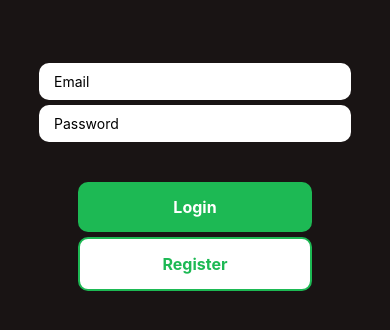
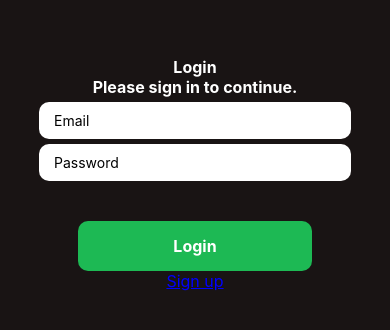
Before and after one commit to svenhho/mobile_application_project, a React Native app: screen / in a window 390 px wide. Shown: the part 248-578 px from the top of the page. Built offline with nearby package versions, Linux system fonts and the light colour scheme; no server answers.

Commit message:
add register page and password validation

```diff
--- a/App.js
+++ b/App.js
@@ -4,19 +4,21 @@
 import Login from './screens/Login';
 import Settings from './screens/Settings'
 import Navigation from './screens/Navigation'
+import PlanWorkout from './screens/PlanWorkout';
+import Register from './screens/Register';
 
 
 const Stack = createNativeStackNavigator();
 
 export default function App() {
-
-
   return (
     <NavigationContainer>
       <Stack.Navigator initialRouteName='Login'>
         <Stack.Screen name="Login" component={Login} options={{ headerShown: false }} />
         <Stack.Screen name="main" component={Navigation} options={{ headerShown: false }} />
         <Stack.Screen name="Settings" component={Settings} />
+        <Stack.Screen name="Register" component={Register} />
+        <Stack.Screen name="PlanWorkout" component={PlanWorkout} />
       </Stack.Navigator>
     </NavigationContainer>
   );
--- a/screens/Login.js
+++ b/screens/Login.js
@@ -2,14 +2,13 @@
 import { TextInput, View, TouchableOpacity, Text, StyleSheet, KeyboardAvoidingView } from 'react-native'
 import { createUserWithEmailAndPassword, signInWithEmailAndPassword, GoogleAuthProvider, signOut } from "firebase/auth";
 import { authentication } from '../firebase';
-import { useNavigation } from '@react-navigation/native';
+import * as Google from 'expo-google-sign-in';
+import * as Facebook from 'expo-facebook';
 
-export default function Login() {
+export default function Login({ navigation }) {
 
     const [email, setEmail] = useState('')
     const [password, setPassword] = useState('')
-
-    const navigation = useNavigation()
 
     useEffect(() => {
         const unsubscribe = authentication.onAuthStateChanged(user => {
@@ -20,23 +19,6 @@
         return unsubscribe
     }, [])
 
-
-    // create user / register (validate and verify in registration before calling this function, password>5!!)
-    const createUser = () => {
-        createUserWithEmailAndPassword(authentication, email, password)
-            .then((userCredential) => {
-                // Signed in
-                const user = userCredential.user;
-                console.log('Registered with: ' + user.email);
-                // ...
-            })
-            .catch((error) => {
-                const errorCode = error.code;
-                const errorMessage = error.message;
-                console.log(errorCode, errorMessage);
-                // ..
-            });
-    }
 
     // log in
     const loginUser = () => {
@@ -66,33 +48,16 @@
         });
     }
 
-    /**
-    // sign in with google popup window
-    signInWithPopup(auth, provider)
-        .then((result) => {
-            // This gives you a Google Access Token. You can use it to access the Google API.
-            const credential = GoogleAuthProvider.credentialFromResult(result);
-            const token = credential.accessToken;
-            // The signed-in user info.
-            const user = result.user;
-            // ...
-        }).catch((error) => {
-            // Handle Errors here.
-            const errorCode = error.code;
-            const errorMessage = error.message;
-            // The email of the user's account used.
-            const email = error.customData.email;
-            // The AuthCredential type that was used.
-            const credential = GoogleAuthProvider.credentialFromError(error);
-            // ...
-        });*/
-
     return (
         <KeyboardAvoidingView
             style={styles.container}
             behaviour="padding"
         >
+            <Text style={styles.buttonText}>Login</Text>
+            <Text style={styles.buttonText}>Please sign in to continue.</Text>
+
             <View style={styles.inputContainer}>
+
                 <TextInput
                     placeholder='Email'
                     value={email}
@@ -113,14 +78,18 @@
                 >
                     <Text style={styles.buttonText}>Login</Text>
                 </TouchableOpacity>
-
+            </View>
+            <View >
                 <TouchableOpacity
-                    onPress={createUser}
-                    style={[styles.button, styles.buttonOutline]}
+                    onPress={() =>
+                        navigation.navigate('Register')
+                    }
                 >
-                    <Text style={styles.buttonOutlineText}>Register</Text>
+                    <Text style={styles.signUpButtonText}>Sign up</Text>
                 </TouchableOpacity>
             </View>
+
+
         </KeyboardAvoidingView>
     )
 }
@@ -171,4 +140,13 @@
         fontWeight: '700',
         fontSize: 16,
     },
+    signUpButton: {
+        alignItems: 'center',
+        backgroundColor: 'transparent',
+    },
+    signUpButtonText: {
+        color: 'blue',
+        fontSize: 16,
+        textDecorationLine: 'underline',
+    },
 })
--- a/screens/Navigation.js
+++ b/screens/Navigation.js
@@ -1,18 +1,19 @@
 import * as React from 'react';
 import { createBottomTabNavigator } from '@react-navigation/bottom-tabs';
 import Ionicons from 'react-native-vector-icons/Ionicons';
+import Popup from 'reactjs-popup';
+
 
 // Screens
 import Homepage from './Homepage';
 import Calendar from './Calendar';
 import User from './User';
-import Setting from './Settings'
+import PlanWorkout from './PlanWorkout'
 
 //Screen names
-const homeName = "Home";
+const homeName = "ExerPlan";
 const calendarName = "Calendar";
 const userName = "User";
-const settingsName = "Settings"
 
 const Tab = createBottomTabNavigator();
 
@@ -22,6 +23,7 @@
             initialRouteName={homeName}
             padding={48}
             screenOptions={({ route }) => ({
+                padding: 200,
                 activeTintColor: '#1db954s',
                 inactiveTintColor: 'grey',
                 labelStyle: { paddingBottom: 10, fontSize: 10 },
@@ -40,20 +42,29 @@
                     }
 
                     return <Ionicons name={iconName} size={size} color={color} />;
+
                 },
             })}>
 
-            <Tab.Screen name={homeName} component={Homepage} />
+            <Tab.Screen name={homeName} component={Homepage}
+                options={{
+                    headerRight: () => (
+                        <Ionicons name={'add'} size={25} color={'grey'}
+                            onPress={() =>
+                                navigation.navigate('PlanWorkout')
+                            } />
+                    ),
+                }} />
+
+
             <Tab.Screen name={calendarName} component={Calendar} />
             <Tab.Screen name={userName} component={User}
                 options={{
-                    margin: 200,
                     headerRight: () => (
                         <Ionicons name={'settings'} size={25} color={'grey'}
                             onPress={() =>
                                 navigation.navigate('Settings')
                             } />
-
                     ),
                 }} />
 
--- a/screens/Register.js
+++ b/screens/Register.js
@@ -1,14 +1,144 @@
-import { StyleSheet, Text, View } from 'react-native'
-import React from 'react'
+import React, { useEffect, useState } from 'react'
+import { Button, TextInput, View, TouchableOpacity, Text, StyleSheet, KeyboardAvoidingView } from 'react-native'
+import { createUserWithEmailAndPassword, signInWithEmailAndPassword, GoogleAuthProvider, signOut } from "firebase/auth";
+import { authentication } from '../firebase';
+import { Alert } from 'react-native';
 
-const Register = () => {
+
+
+
+export default function Register() {
+
+  const [email, setEmail] = useState('')
+  const [password, setPassword] = useState('')
+  const [passwordError, setPasswordError] = React.useState('')
+
+  const passwordRegex = /^(?=.*[A-Za-z])(?=.*\d)(?=.*[@$!%*#?&])[A-Za-z\d@$!%*#?&]{8,}$/;
+
+  function validatePassword(password) {
+    return passwordRegex.test(password);
+  }
+  const displayError = (errorMessage) => {
+    Alert.alert(
+      'Error',
+      errorMessage,
+      [
+        { text: 'OK', onPress: () => console.log('OK pressed') },
+      ],
+      { cancelable: false }
+    );
+  }
+
+  // create user / register (validate and verify in registration before calling this function, password>5!!)
+  const handleSignUp = () => {
+    setPassword(password);
+    if (!validatePassword(password)) {
+      displayError('Password must be at least 8 characters long and contain at least one letter, one number, and one special character');
+    } else {
+      createUserWithEmailAndPassword(authentication, email, password)
+        .then((userCredential) => {
+          // Signed in
+          const user = userCredential.user;
+          console.log('Registered with: ' + user.email);
+          // ...
+        })
+        .catch((error) => {
+          const errorCode = error.code;
+          const errorMessage = error.message;
+          console.log(errorCode, errorMessage);
+          // ..
+        });
+    }
+  }
+
+
   return (
-    <View>
-      <Text>Register</Text>
-    </View>
+    <KeyboardAvoidingView
+      style={styles.container}
+      behaviour="padding"
+    >
+      <View style={styles.inputContainer}>
+
+        <TextInput
+          placeholder='Email'
+          value={email}
+          onChangeText={text => setEmail(text)}
+          style={styles.input} />
+        <TextInput
+          placeholder='Password'
+          value={password}
+          onChangeText={text => setPassword(text)}
+          secureTextEntry
+          style={styles.input} />
+
+      </View>
+      <View style={styles.buttonContainer}>
+        <TouchableOpacity
+          onPress={handleSignUp}
+          style={styles.button}
+        >
+          <Text style={styles.buttonText}>Register</Text>
+        </TouchableOpacity>
+      </View>
+
+
+    </KeyboardAvoidingView>
   )
 }
 
-export default Register
-
-const styles = StyleSheet.create({})
+const styles = StyleSheet.create({
+  container: {
+    flex: 1,
+    justifyContent: 'center',
+    alignItems: 'center',
+    backgroundColor: '#191414',
+  },
+  inputContainer: {
+    width: '80%',
+  },
+  input: {
+    backgroundColor: 'white',
+    paddingHorizontal: 15,
+    paddingVertical: 10,
+    borderRadius: 10,
+    marginTop: 5,
+  },
+  buttonContainer: {
+    width: '60%',
+    justifyContent: 'center',
+    alignItems: 'center',
+    marginTop: 40,
+  },
+  button: {
+    backgroundColor: '#1db954',
+    width: '100%',
+    padding: 15,
+    borderRadius: 10,
+    alignItems: 'center',
+  },
+  buttonOutline: {
+    backgroundColor: 'white',
+    marginTop: 5,
+    borderColor: '#1db954',
+    borderWidth: 2,
+  },
+  buttonText: {
+    color: 'white',
+    fontWeight: '700',
+    fontSize: 16,
+  },
+  buttonOutlineText: {
+    color: '#1db954',
+    fontWeight: '700',
+    fontSize: 16,
+  },
+  signUpButton: {
+    alignItems: 'center',
+    backgroundColor: 'transparent',
+  },
+  signUpButtonText: {
+    color: 'blue',
+    fontSize: 16,
+    textDecorationLine: 'underline',
+  },
+})
```
Also changed, not shown: components/PopUp.js (added, +8 -0 lines), package.json (+9 -2 lines), 1 other file (tests, documents, lock files or other folders).
